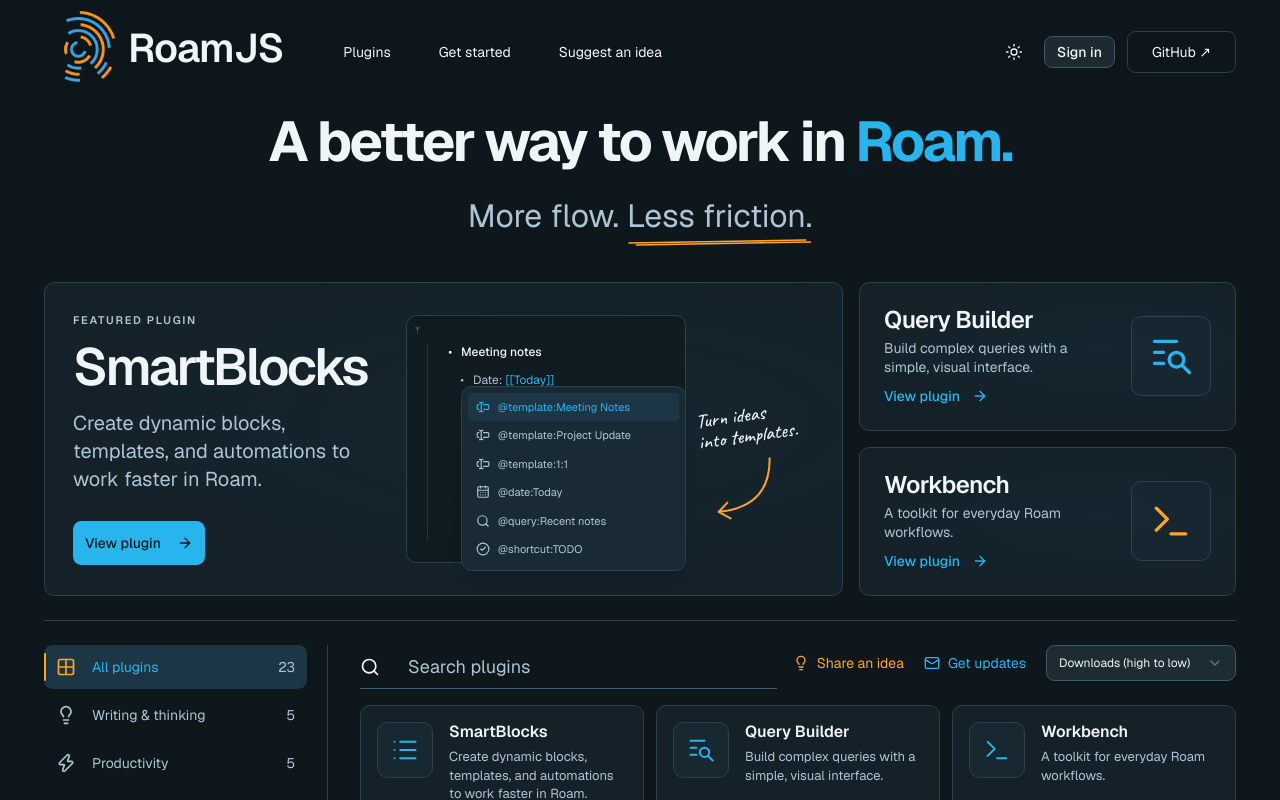
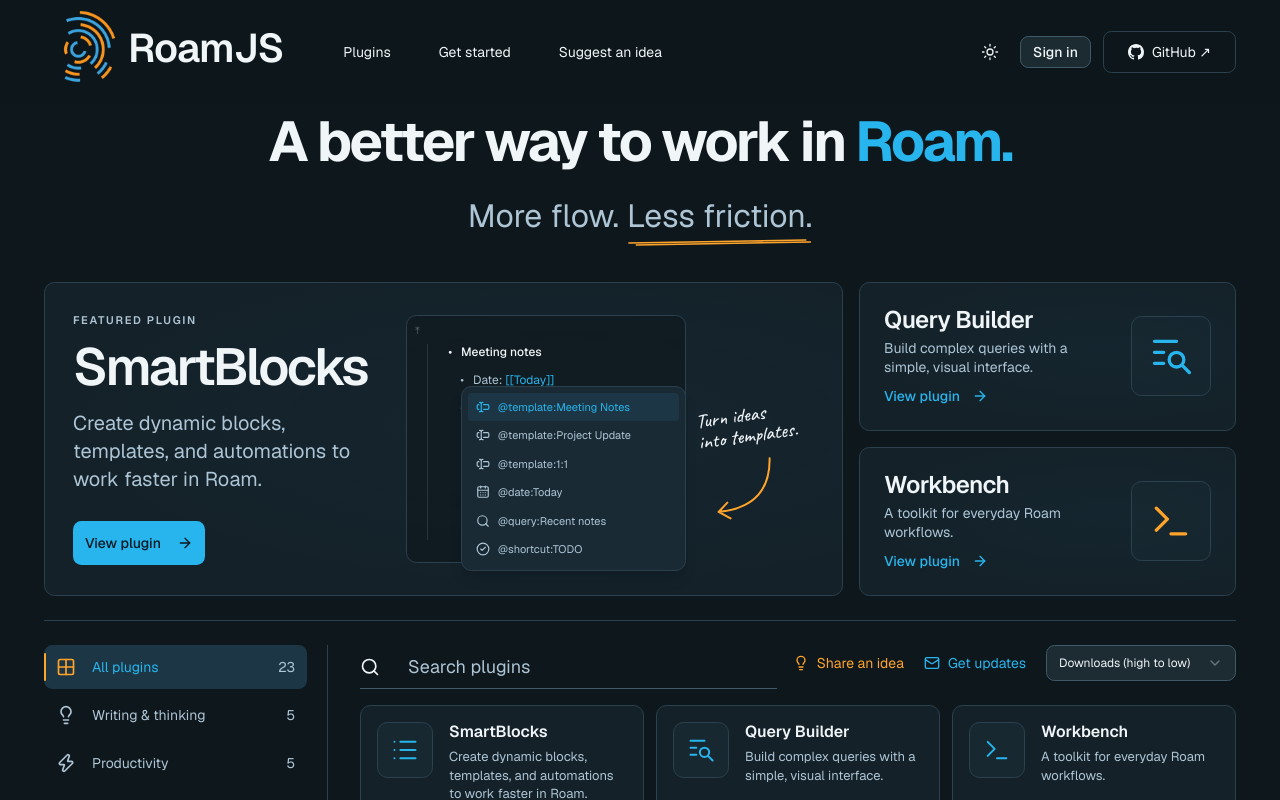
Before and after one commit to RoamJS/website, a Next.js app: page / in a window 1280 px wide. Shown: the top 800 px of the page. Built offline with nearby package versions, Linux system fonts and the light colour scheme; no server answers.

Commit message:
Add GitHub icon to header button

```diff
--- a/components/header.tsx
+++ b/components/header.tsx
@@ -28,8 +28,16 @@ export const Header = (): React.JSX.Element => (
         <AuthButton enabled={isAuthConfigured()} />
         <a
           href="https://github.com/RoamJS"
-          className="hidden rounded-md border px-6 py-2.5 text-sm text-foreground hover:bg-accent md:block"
+          className="hidden items-center gap-2 rounded-md border px-6 py-2.5 text-sm text-foreground hover:bg-accent md:inline-flex"
         >
+          <svg
+            aria-hidden="true"
+            viewBox="0 0 16 16"
+            fill="currentColor"
+            className="size-4 shrink-0"
+          >
+            <path d="M8 0C3.58 0 0 3.58 0 8c0 3.54 2.29 6.53 5.47 7.59.4.07.55-.17.55-.38 0-.19-.01-.82-.01-1.49-2.01.37-2.53-.49-2.69-.94-.09-.23-.48-.94-.82-1.13-.28-.15-.68-.52-.01-.53.63-.01 1.08.58 1.23.82.72 1.21 1.87.87 2.33.66.07-.52.28-.87.51-1.07-1.78-.2-3.64-.89-3.64-3.95 0-.87.31-1.59.82-2.15-.08-.2-.36-1.02.08-2.12 0 0 .67-.21 2.2.82a7.65 7.65 0 0 1 2-.27c.68 0 1.36.09 2 .27 1.53-1.04 2.2-.82 2.2-.82.44 1.1.16 1.92.08 2.12.51.56.82 1.27.82 2.15 0 3.07-1.87 3.75-3.65 3.95.29.25.54.73.54 1.48 0 1.07-.01 1.93-.01 2.2 0 .21.15.46.55.38A8.01 8.01 0 0 0 16 8c0-4.42-3.58-8-8-8Z" />
+          </svg>
           GitHub ↗
         </a>
       </div>
```
Also changed, not shown: 1 other file (tests, documents, lock files or other folders).
